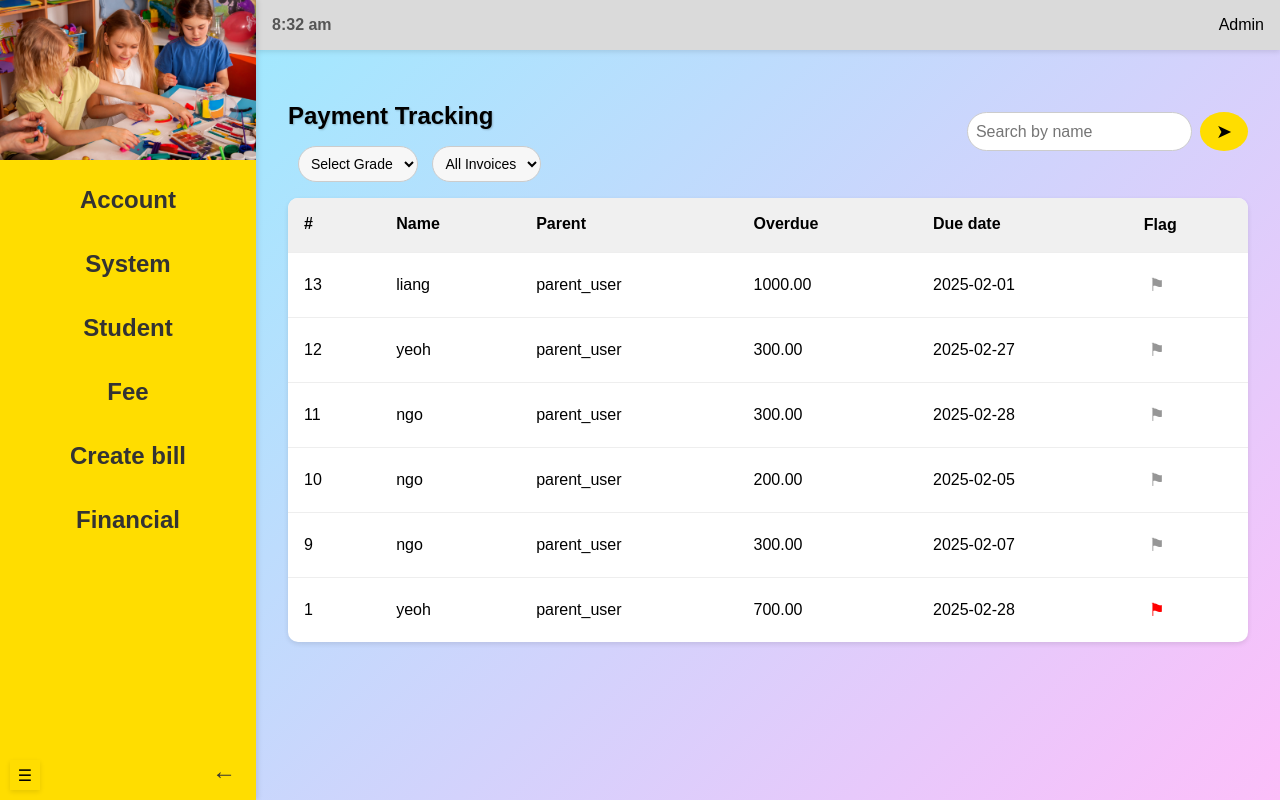
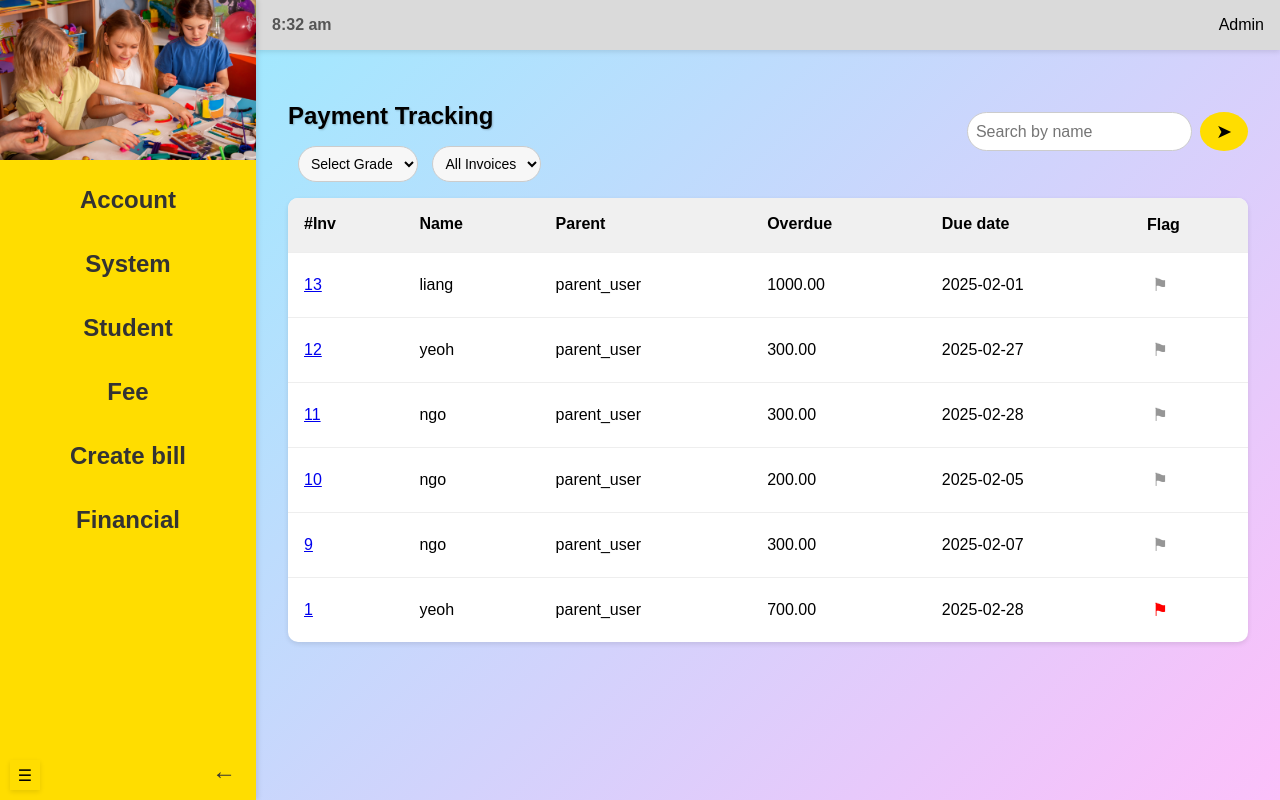
Before and after one commit to Sia139/soft-eng-assig, a Flask app: page /admin/payment_tracking in a window 1280 px wide. Run offline with Flask 3, Linux system fonts and the light colour scheme; a user stored in the database is signed in.

Commit message:
Payment Tracking invoice change to hyperlink

```diff
--- a/templates/paymentTracking.html
+++ b/templates/paymentTracking.html
@@ -49,7 +49,7 @@
         <table id="myTable2">
             <thead>
                 <tr>
-                    <th onclick="sortTable(0)"># <span class="sort"></span></th>
+                    <th onclick="sortTable(0)">#Inv <span class="sort"></span></th>
                     <th onclick="sortTable(1)">Name <span class="sort"></span></th>
                     <th onclick="sortTable(2)">Parent <span class="sort"></span></th>
                     <th onclick="sortTable(3)">Overdue <span class="sort"></span></th>
@@ -61,7 +61,9 @@
 
                 {% for invoice in invoices %}
                     <tr>
-                        <td><span class="id">{{ invoice.id }}</span></td>
+                        <td>
+                            <a href="{{ url_for('accountant.invoice_details', invoice_id=invoice.id) }}">{{ invoice.id }}</a>
+                        </td>
                         <td><span class="name">{{ invoice.fees[0].student.name }}</span></td>
                         <td><span class="parent">{{ invoice.fees[0].student.guardian.username if invoice.fees[0].student.guardian else 'No Guardian Assigned' }}</span></td>
                         <td><span class="overdue">{{ "%.2f"|format(invoice.total_amount - invoice.discount_amount + invoice.penalty_amount) }}</span></td>
```
Also changed, not shown: routes/accountant_routes.py (+0 -10 lines).
